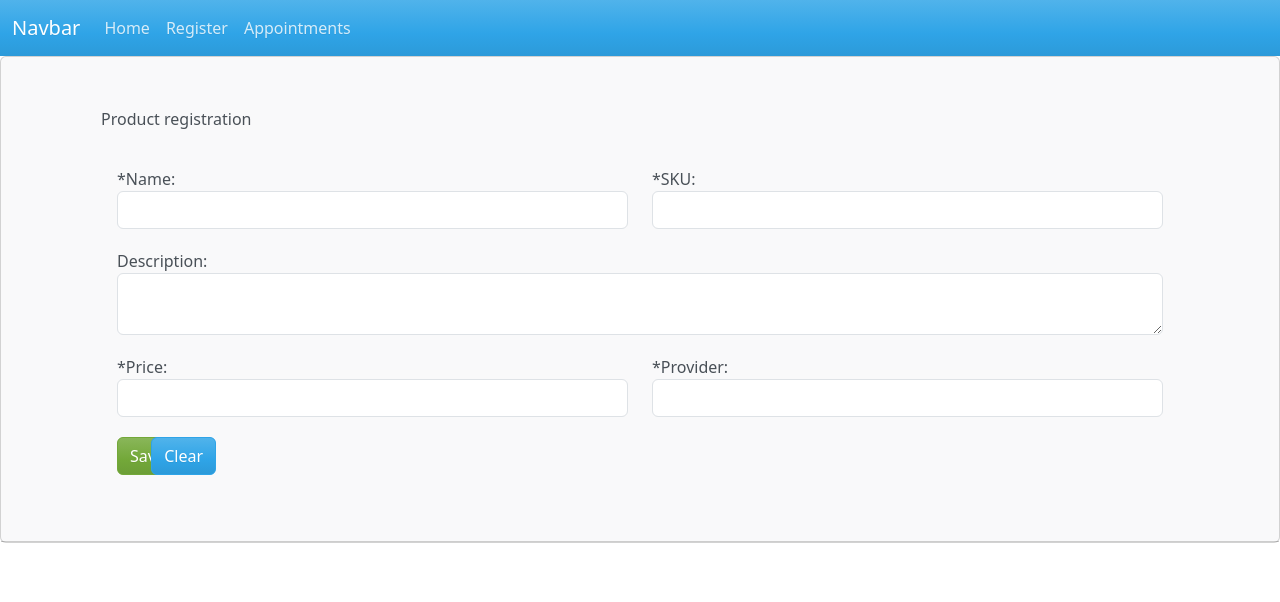
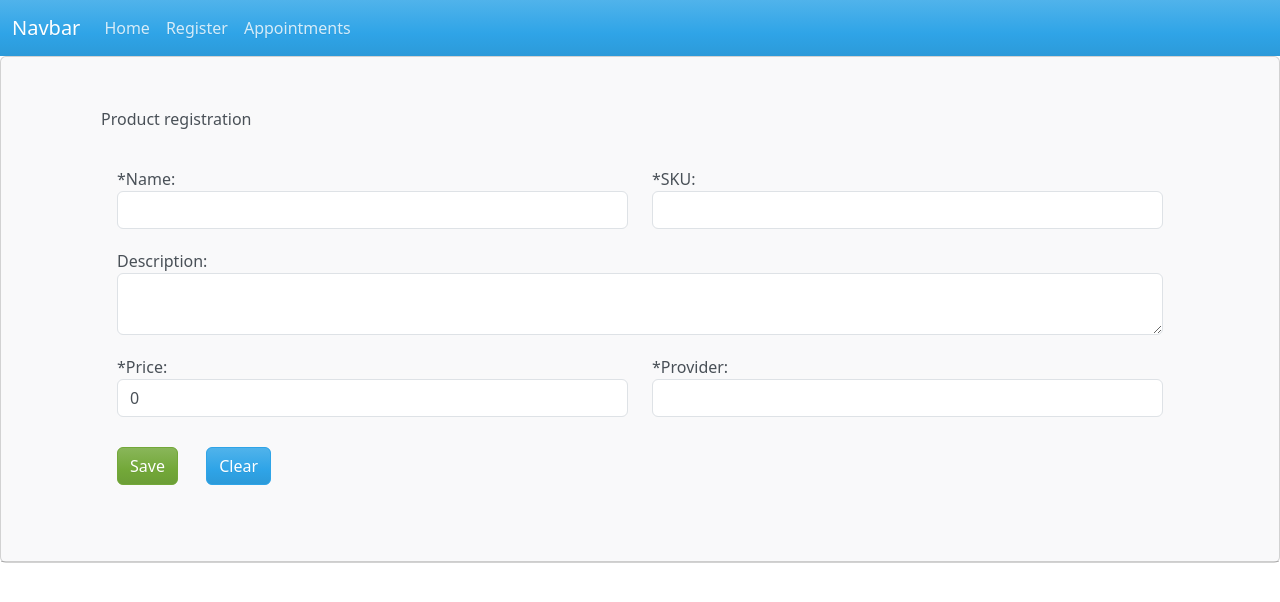
Before and after one commit to viniciusIrikawa/React-CRUD, a React (Create React App) app in the folder crud/: page /register in a window 1280 px wide. Shown: the top 602 px of the page. Built offline with nearby package versions, Linux system fonts and the light colour scheme.

Commit message:
Saving form data in state

```diff
--- a/crud/src/Views/Products/Register.css
+++ b/crud/src/Views/Products/Register.css
@@ -7,5 +7,5 @@
 }
 
 .col-md-1 {
-    width: 3.2%;
+    margin: 10px 0;
 }
--- a/crud/src/Views/Products/Register.js
+++ b/crud/src/Views/Products/Register.js
@@ -1,7 +1,34 @@
-import React from 'react'
+import React, { useState } from 'react'
 import './Register.css'
 
 export const Register = () => {
+
+  const initialData = {
+    Name: '',
+    SKU: '',
+    Description: '',
+    Price: 0,
+    Provider: ''
+  };
+
+  const [form, setForm] = useState(initialData);
+
+  const getData = (e) => {
+    const value = e.target.value;
+    const name = e.target.name;
+
+    setForm({...form ,[name]:value })
+  }
+
+  const submitForm = () => {
+    console.log(form)
+  }
+
+  const clearForm = () => {
+    setForm(initialData)
+    console.log(form)
+  }
+
   return (
     <div className='card'>
       <div className='card-header'>
@@ -12,14 +39,14 @@ export const Register = () => {
             <div className='col-md-6'>
               <div className='form-group'>
                 <label> *Name: </label>
-                <input type='text' className='form-control' />
+                <input type='text' className='form-control'  onChange={getData} name='Name' value={form.Name}/>
               </div>
             </div>
 
             <div className='col-md-6'>
               <div className='form-group'>
                 <label> *SKU: </label>
-                <input type='text' className='form-control' />
+                <input type='text' className='form-control' onChange={getData} name='SKU' value={form.SKU}/>
               </div>
             </div>
           </div>
@@ -28,7 +55,7 @@ export const Register = () => {
             <div className='col-md-12'>
               <div className='form-group'>
                 <label> Description: </label>
-                <textarea className='form-control' />
+                <textarea className='form-control' onChange={getData} name='Description' value={form.Description}/>
               </div>
             </div>
           </div>
@@ -37,14 +64,14 @@ export const Register = () => {
             <div className='col-md-6'>
               <div className='form-group'>
                 <label> *Price: </label>
-                <input type='text' className='form-control' />
+                <input type='text' className='form-control' onChange={getData} name='Price' value={form.Price}/>
               </div>
             </div>
 
             <div className='col-md-6'>
               <div className='form-group'>
                 <label> *Provider: </label>
-                <input type='text' className='form-control' />
+                <input type='text' className='form-control' onChange={getData} name='Provider' value={form.Provider}/>
               </div>
             </div>
           </div>
@@ -52,11 +79,11 @@ export const Register = () => {
 
           <div className='row'>
             <div className='col-md-1'>
-              <button className='btn btn-success'> Save </button>
+              <button className='btn btn-success' onClick={submitForm}> Save </button>
             </div>
 
             <div className='col-md-1'>
-              <button className='btn btn-primary'> Clear </button>
+              <button className='btn btn-primary' onClick={clearForm}> Clear </button>
             </div>
           </div>
 
```
Also changed, not shown: 1 other file (tests, documents, lock files or other folders).
